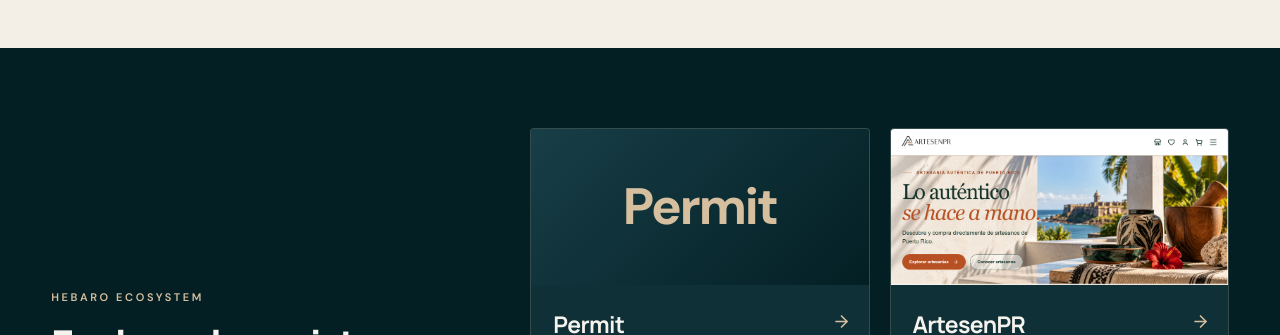
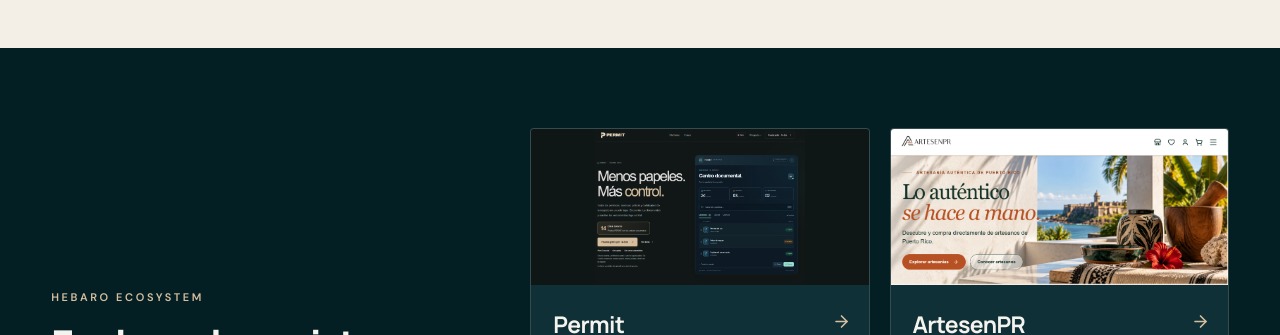
Before and after one commit to Laudano5/hebaro-website, a Next.js app: page / in a window 1280 px wide. Shown: the part 1860-2195 px from the top of the page. Built offline with nearby package versions, Linux system fonts and the light colour scheme.

Commit message:
Use Permit landing image in ecosystem card

```diff
--- a/src/app/home.module.css
+++ b/src/app/home.module.css
@@ -69,8 +69,8 @@
 .feature:hover { border-color: #d6bf9f88; }
 .featurePhoto { position: relative; aspect-ratio: 1909 / 881; }
 .featurePhoto img { object-fit: cover; object-position: center; }
-.permitVisual { display: grid; place-items: center; background: linear-gradient(135deg, #183e47, #031f24); color: var(--sand); }
-.permitVisual span { font-size: clamp(32px, 4vw, 56px); font-weight: 700; letter-spacing: -2px; }
+.permitVisual { background: #0f1716; }
+.permitVisual img { object-fit: contain; }
 .featureCopy { position: relative; padding: 22px 42px 24px 22px; min-height: 132px; }
 .featureCopy h3 { margin: 0 0 7px; font-size: 23px; font-weight: 700; letter-spacing: -.6px; }
 .featureCopy p { color: #c2d0cf; font-size: 15px; line-height: 1.6; }
--- a/src/app/page.tsx
+++ b/src/app/page.tsx
@@ -89,7 +89,7 @@ export default function Home() {
             </div>
             <div className={styles.marketplaceCards}>
               <a className={styles.feature} href="https://permit.hebaro.com" target="_blank" rel="noopener noreferrer">
-                <div className={`${styles.featurePhoto} ${styles.permitVisual}`}><span>Permit</span></div>
+                <div className={`${styles.featurePhoto} ${styles.permitVisual}`}><Image src="/public/images/permit landing page.png" alt="Permit: menos papeles, más control. Permisos, licencias, pólizas y certificados de tu negocio en un solo lugar." fill sizes="(max-width: 700px) 100vw, (max-width: 1100px) 45vw, 28vw" /></div>
                 <div className={styles.featureCopy}><h3>Permit</h3><p>Conoce Permit, parte del ecosistema de HEBARO.</p><ArrowRight size={19} aria-hidden="true" /></div>
               </a>
               <a className={styles.feature} href="https://www.artesenpr.com" target="_blank" rel="noopener noreferrer">
```
